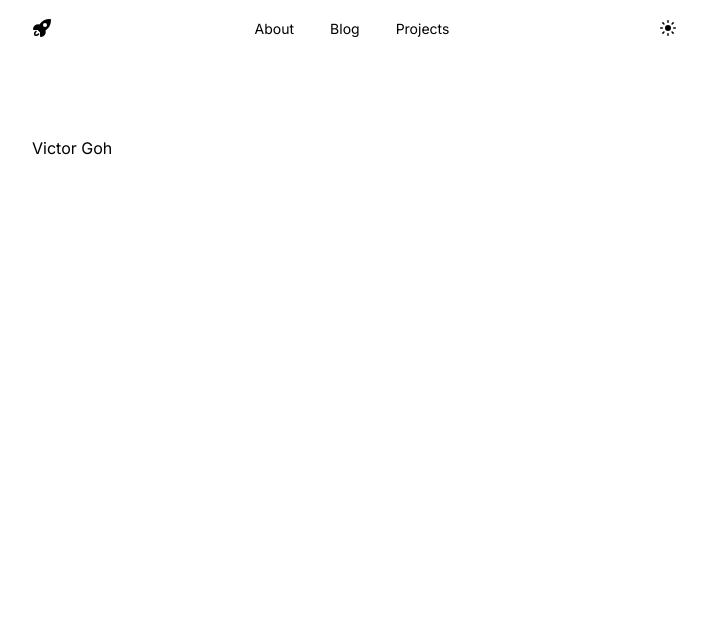
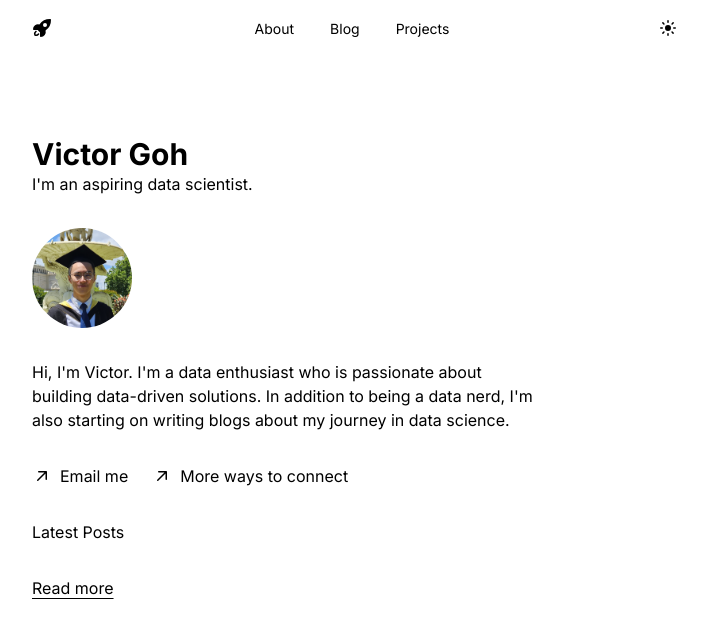
Before and after one commit to victorwkb/v-g.io, a Next.js app: page / in a window 1280 px wide. Shown: the top 638 px of the page, without its empty margins (282-989 px from the left). Built offline with nearby package versions, Linux system fonts and the light colour scheme.

Commit message:
draft home page

```diff
--- /dev/null
+++ b/app/blog/page.tsx
@@ -0,0 +1,11 @@
+import Image from "next/image";
+import { Metadata } from "next";
+
+export const metadata: Metadata = {
+  title: "Blog",
+  description: "Blog page",
+};
+
+export default function About() {
+  return <div>blog page placeholder</div>;
+}
--- a/app/page.tsx
+++ b/app/page.tsx
@@ -1,12 +1,84 @@
 import Image from "next/image";
+
+import dp from "../public/gallery/dp.jpg";
+import Link from "next/link";
+import { ArrowUpRightIcon } from "@heroicons/react/20/solid";
 
 export default async function Home() {
   return (
-    <div>
-      <h1>
-        Victor Goh
-      </h1>
+    <div className="flex flex-col gap-16 md:gap-24">
+      <div className="flex animate-in flex-col gap-8">
+        <div>
+          <h1 className="animate-in text-3xl font-bold text-primary">
+            Victor Goh
+          </h1>
+          <p
+            className="animate-in text-secondary"
+            style={{ "--index": 1 } as React.CSSProperties}
+          >
+            I&apos;m an aspiring data scientist.
+          </p>
+        </div>
 
+        <div
+          className="flex animate-in flex-col gap-6 text-secondary md:flex-row md:items-center"
+          style={{ "--index": 1 } as React.CSSProperties}
+        >
+          <Image
+            src={dp}
+            width={100}
+            height={100}
+            alt="Display picture"
+            className="rounded-full bg-secondary"
+          />
+        </div>
+
+        <p
+          className="max-w-lg animate-in text-primary"
+          style={{ "--index": 2 } as React.CSSProperties}
+        >
+          Hi, I&apos;m Victor. I&apos;m a data enthusiast who is passionate about building
+          data-driven solutions. In addition to being a data nerd, I&apos;m also starting on
+          writing blogs about my journey in data science.
+        </p>
+
+        <ul
+          className="animated-list flex animate-in flex-col gap-2 text-secondary md:flex-row md:gap-6"
+          style={{ "--index": 2 } as React.CSSProperties}
+        >
+          <li className="transition-opacity">
+            <Link
+              href="mailto:victorwkb@gmail.com"
+              className="flex items-center gap-2 no-underline"
+            >
+              <ArrowUpRightIcon className="h-5 w-5" />
+              <span>Email me</span>
+            </Link>
+          </li>
+          <li className="transition-opacity">
+            <Link
+              href="/links"
+              className="flex items-center gap-2 no-underline"
+            >
+              <ArrowUpRightIcon className="h-5 w-5" />
+              <span>More ways to connect</span>
+            </Link>
+          </li>
+        </ul>
+
+        <div
+          className="flex animate-in flex-col gap-8"
+          style={{ "--index": 3 } as React.CSSProperties}
+        >
+          <h2 className="text-secondary">Latest Posts</h2>
+          <Link
+            href="/blog"
+            className="text-secondary underline underline-offset-4 hover:text-primary"
+          >
+            Read more
+          </Link>
+        </div>
+      </div>
     </div>
   );
 }
```
Also changed, not shown: public/gallery/dp.jpg (added).
